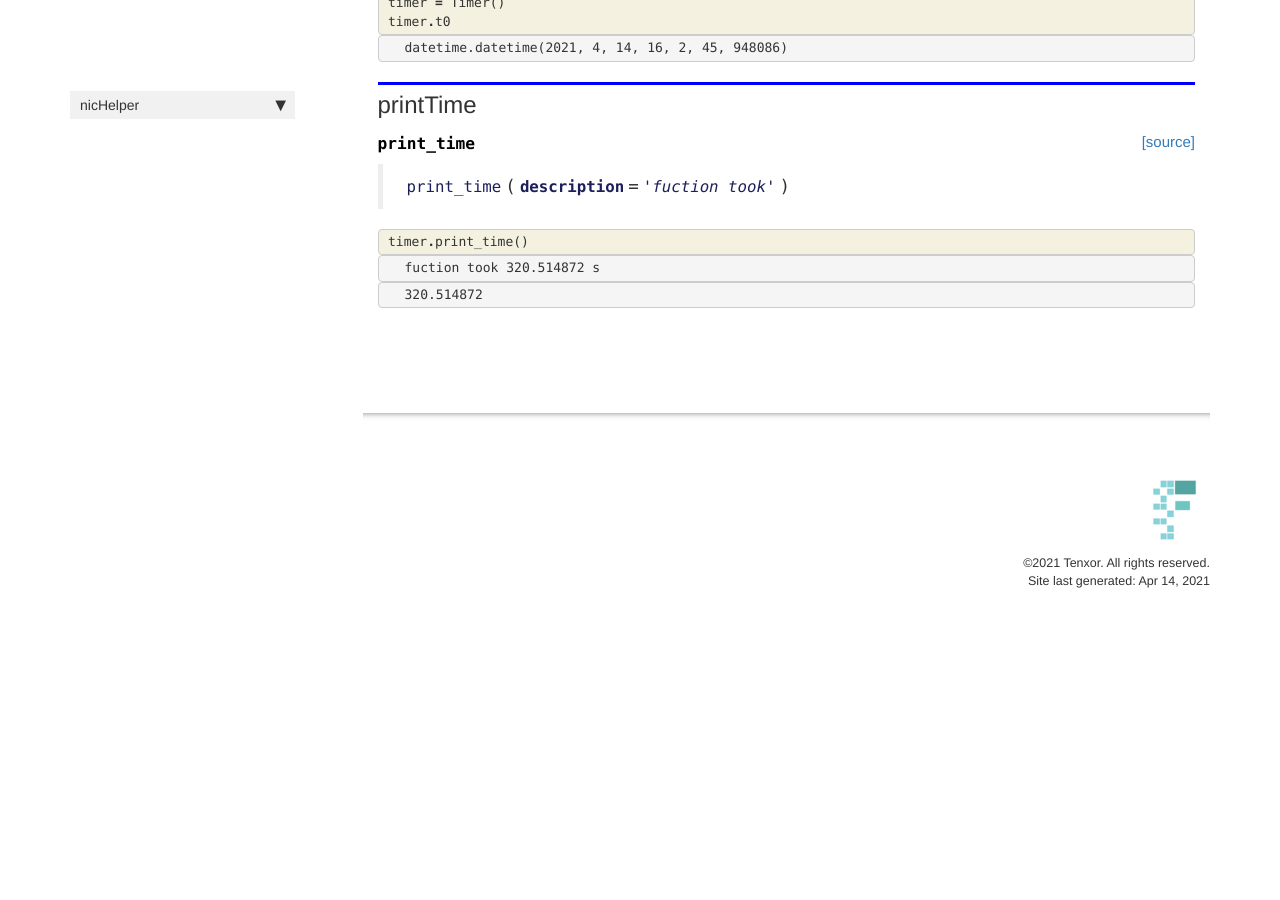
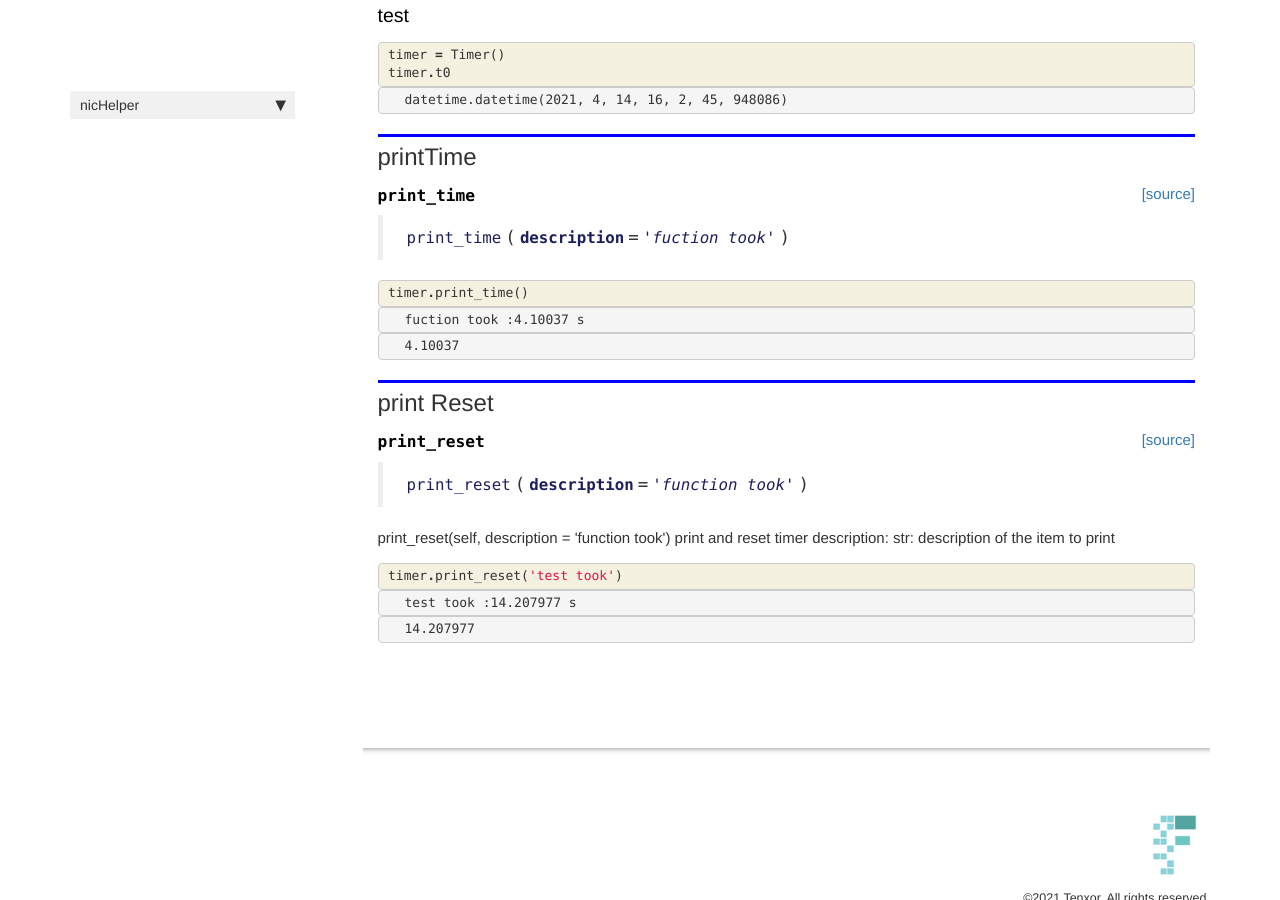
Before and after one commit to thanakijwanavit/nicHelper, a Jekyll site: the page built from docs/timer.html, in a window 1280 px wide and 900 px high, scrolled down 915 px. Built offline with Jekyll 4.4.1, drawn with Linux system fonts in a browser that asks for light colours; nearby versions of some CDN libraries; comment, search, counter and statistics services are not loaded; before the commit the page ends 1556 px from its top, so only the background shows below that; some of the changed text lies outside the part shown.

```diff
--- a/docs/dictUtil.html
+++ b/docs/dictUtil.html
@@ -311,7 +311,7 @@ False
 
 
 <div class="output_markdown rendered_html output_subarea ">
-<h4 id="hashDict" class="doc_header"><code>hashDict</code><a href="https://github.com/thanakijwanavit/nicHelper/tree/master/nicHelper/dictUtil.py#L40" class="source_link" style="float:right">[source]</a></h4><blockquote><p><code>hashDict</code>(<strong><code>data</code></strong>:<code>dict</code>, <strong><code>hasher</code></strong>=<em><code>&lt;sha1 HASH object @ 0x7fb01a6d3d70&gt;</code></em>, <strong><code>encoder</code></strong>=<em><code>dumps</code></em>)</p>
+<h4 id="hashDict" class="doc_header"><code>hashDict</code><a href="https://github.com/thanakijwanavit/nicHelper/tree/master/nicHelper/dictUtil.py#L40" class="source_link" style="float:right">[source]</a></h4><blockquote><p><code>hashDict</code>(<strong><code>data</code></strong>:<code>dict</code>, <strong><code>hasher</code></strong>=<em><code>&lt;sha1 HASH object @ 0x7f7bac166d70&gt;</code></em>, <strong><code>encoder</code></strong>=<em><code>dumps</code></em>)</p>
 </blockquote>
 
 </div>
--- a/docs/timer.html
+++ b/docs/timer.html
@@ -231,7 +231,7 @@ nb_path: "timer.ipynb"
 <div class="output_area">
 
 <div class="output_subarea output_stream output_stdout output_text">
-<pre>fuction took 320.514872 s
+<pre>fuction took :4.10037 s
 </pre>
 </div>
 </div>
@@ -241,7 +241,88 @@ nb_path: "timer.ipynb"
 
 
 <div class="output_text output_subarea output_execute_result">
-<pre>320.514872</pre>
+<pre>4.10037</pre>
+</div>
+
+</div>
+
+</div>
+</div>
+
+</div>
+    {% endraw %}
+
+<div class="cell border-box-sizing text_cell rendered"><div class="inner_cell">
+<div class="text_cell_render border-box-sizing rendered_html">
+<h2 id="print-Reset">print Reset<a class="anchor-link" href="#print-Reset"> </a></h2>
+</div>
+</div>
+</div>
+    {% raw %}
+
+<div class="cell border-box-sizing code_cell rendered">
+
+<div class="output_wrapper">
+<div class="output">
+
+<div class="output_area">
+
+
+<div class="output_markdown rendered_html output_subarea ">
+<h4 id="print_reset" class="doc_header"><code>print_reset</code><a href="https://github.com/thanakijwanavit/nicHelper/tree/master/nicHelper/timer.py#L32" class="source_link" style="float:right">[source]</a></h4><blockquote><p><code>print_reset</code>(<strong><code>description</code></strong>=<em><code>'function took'</code></em>)</p>
+</blockquote>
+<p>print_reset(self, description = 'function took')
+print and reset timer
+description: str: description of the item to print</p>
+
+</div>
+
+</div>
+
+</div>
+</div>
+
+</div>
+    {% endraw %}
+
+    {% raw %}
+
+<div class="cell border-box-sizing code_cell rendered">
+
+</div>
+    {% endraw %}
+
+    {% raw %}
+
+<div class="cell border-box-sizing code_cell rendered">
+<div class="input">
+
+<div class="inner_cell">
+    <div class="input_area">
+<div class=" highlight hl-ipython3"><pre><span></span><span class="n">timer</span><span class="o">.</span><span class="n">print_reset</span><span class="p">(</span><span class="s1">&#39;test took&#39;</span><span class="p">)</span>
+</pre></div>
+
+    </div>
+</div>
+</div>
+
+<div class="output_wrapper">
+<div class="output">
+
+<div class="output_area">
+
+<div class="output_subarea output_stream output_stdout output_text">
+<pre>test took :14.207977 s
+</pre>
+</div>
+</div>
+
+<div class="output_area">
+
+
+
+<div class="output_text output_subarea output_execute_result">
+<pre>14.207977</pre>
 </div>
 
 </div>
--- a/nicHelper/__init__.py
+++ b/nicHelper/__init__.py
@@ -1 +1 @@
-__version__ = "0.0.49"
+__version__ = "0.0.50"
--- a/nicHelper/_nbdev.py
+++ b/nicHelper/_nbdev.py
@@ -47,6 +47,7 @@ index = {"imageFromS3": "Images.ipynb",
          "start_timer": "timer.ipynb",
          "reset_timer": "timer.ipynb",
          "print_time": "timer.ipynb",
+         "print_reset": "timer.ipynb",
          "add_method": "wrappers.ipynb",
          "add_static_method": "wrappers.ipynb",
          "add_class_method": "wrappers.ipynb"}
```
Also changed, not shown: nicHelper/timer.py (+15 -2 lines), 2 other files.
